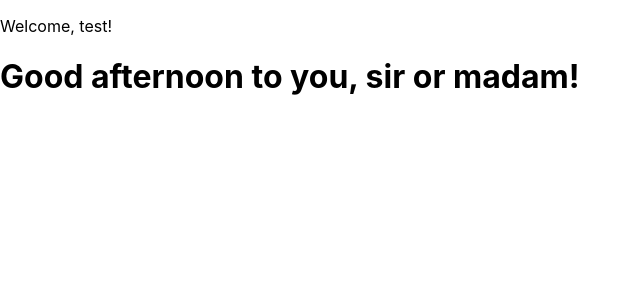
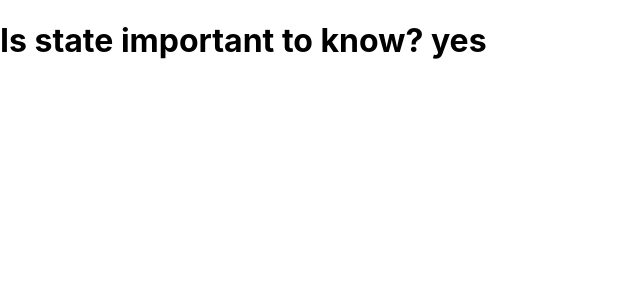
Before and after one commit to IsraelTekahun/reactjs, a React (Create React App) app: page / in a window 1280 px wide. Shown: the top 300 px of the page, without its empty margins (0-640 px from the left). Built offline with nearby package versions, Linux system fonts and the light colour scheme.

Commit message:
class state

```diff
--- a/src/App.js
+++ b/src/App.js
@@ -1,25 +1,18 @@
 import React from "react";
 import ReactDOM from "react-dom";
-import Header from "./components/Header";
-import Greeting from "./components/Greeting";
-
-// #1
-/*function App() {
-  return (
-    <div>
-      <Header />
-      <Greeting />
-    </div>
-  );
-}
-export default App;*/
 
 class App extends React.Component {
+  constructor() {
+    super();
+    this.state = {
+      answer: "yes",
+    };
+  }
+
   render() {
     return (
       <div>
-        <Header username="test" />
-        <Greeting />
+        <h1>Is state important to know? {this.state.answer}</h1>
       </div>
     );
   }
--- a/src/components/Greeting.js
+++ /dev/null
@@ -1,41 +0,0 @@
-import React from "react";
-
-// #3
-/*function Greeting() {
-  const date = new Date();
-  const hours = date.getHours();
-  let timeOfDay;
-
-  if (hours < 12) {
-    timeOfDay = "morning";
-  } else if (hours >= 12 && hours < 17) {
-    timeOfDay = "afternoon";
-  } else {
-    timeOfDay = "night";
-  }
-  return <h1>Good {timeOfDay} to you, sir or madam!</h1>;
-}
-
-export default Greeting;*/
-
-class Greeting extends React.Component {
-  render() {
-    const date = new Date();
-    const hours = date.getHours();
-    let timeOfDay;
-
-    if (hours < 12) {
-      timeOfDay = "morning";
-    } else if (hours >= 12 && hours < 17) {
-      timeOfDay = "afternoon";
-    } else {
-      timeOfDay = "night";
-    }
-    return (
-      <div>
-        <h1>Good {timeOfDay} to you, sir or madam!</h1>
-      </div>
-    );
-  }
-}
-export default Greeting;
--- a/src/components/Header.js
+++ /dev/null
@@ -1,23 +0,0 @@
-import React from "react";
-
-// #2
-/*function Header(props) {
-  return (
-    <header>
-      <p>Welcome, {props.username}!</p>
-    </header>
-  );
-}
-
-export default Header;*/
-
-class Header extends React.Component {
-  render(props) {
-    return (
-      <header>
-        <p>Welcome, {this.props.username}!</p>
-      </header>
-    );
-  }
-}
-export default Header;
```
